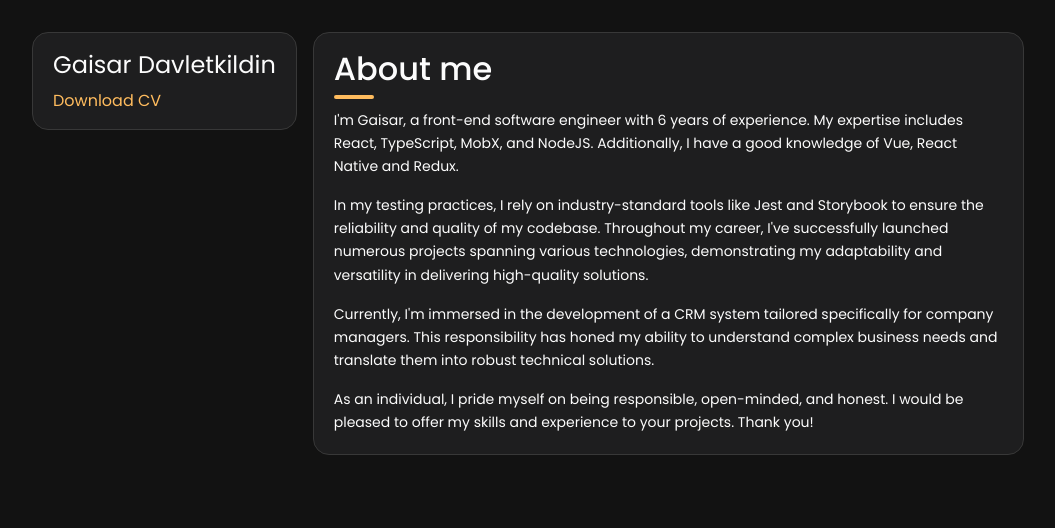
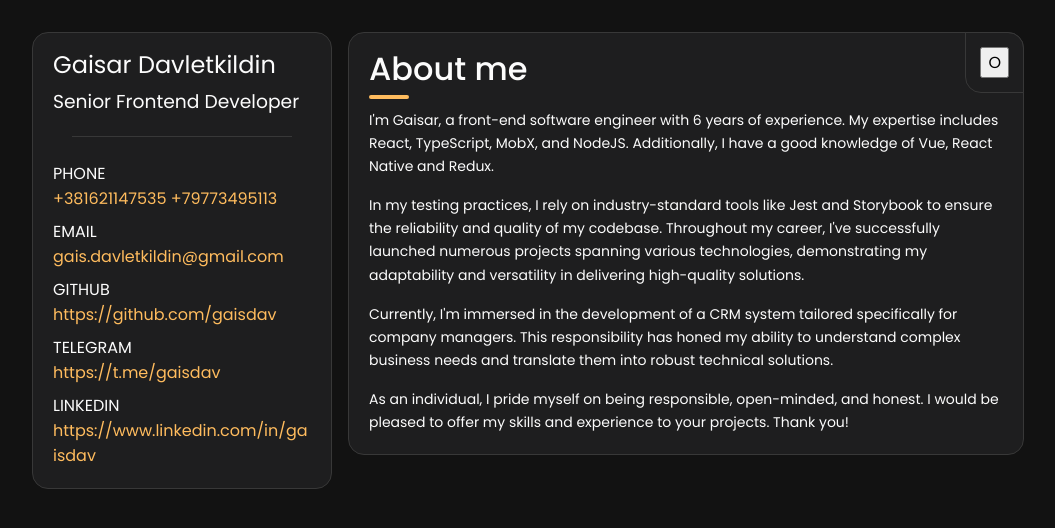
Before and after one commit to gaisdav/gaisdev, a SvelteKit app: page / in a window 1280 px wide. Shown: the top 528 px of the page, without its empty margins (112-1167 px from the left). Built offline with nearby package versions, Linux system fonts and the light colour scheme.

Commit message:
added contacts and theme colors

```diff
--- a/src/app.css
+++ b/src/app.css
@@ -9,13 +9,25 @@
 
 	--color-border: #383838;
 
-	--color-theme-1: #FFBC5E;
+	--color-theme-1: #ffbc5e;
 	--color-theme-2: #4075a6;
 
 	--color-text: #fcfcfc;
 
 	font-family: var(--font-body);
 	color: var(--color-text);
+}
+
+[data-theme='dark']:root {
+	--bg-main: #efefef;
+	--bg-content: #ffffff;
+
+	--color-border: #dadada;
+
+	--color-theme-1: #ffbc5e;
+	--color-theme-2: #4075a6;
+
+	--color-text: #000000;
 }
 
 body {
@@ -32,6 +44,10 @@ body {
 
 h1,
 h2,
+h3,
+h4,
+h5,
+h6,
 p {
 	font-weight: 400;
 	margin: 0;
@@ -62,8 +78,8 @@ button:focus:not(:focus-visible) {
 	outline: none;
 }
 
-@media (min-width: 720px) {
-	h1 {
-		font-size: 2.4rem;
-	}
+ul {
+	list-style: none;
+	padding: 0;
+	margin: 0;
 }
--- a/src/components/Section.svelte
+++ b/src/components/Section.svelte
@@ -5,6 +5,15 @@
 <main class="main">
 	<Card class="sidebar">
 		<h2 class="about-title">About me</h2>
+		<nav class="nav">
+			<Card>
+				<ul>
+					<li>
+						<button>O</button>
+					</li>
+				</ul>
+			</Card>
+		</nav>
 
 		<div class="divider"></div>
 
@@ -41,6 +50,7 @@
 	}
 
 	.main {
+		position: relative;
 		flex: 1;
 	}
 
@@ -57,4 +67,22 @@
 			margin-bottom: 0;
 		}
 	}
+
+	.nav {
+		position: absolute;
+		right: 0;
+		top: 0;
+
+		:global(.card) {
+			padding: 14px;
+			border-top-left-radius: 0;
+			border-bottom-right-radius: 0;
+		}
+	}
+
+	@media print {
+		.nav {
+			display: none;
+		}
+	}
 </style>
--- a/src/components/Sidebar.svelte
+++ b/src/components/Sidebar.svelte
@@ -1,12 +1,45 @@
 <script>
-	import CV from '$lib/pdfs/Gaisar Davletkildin (CV Frontend).pdf';
 	import Card from '$components/Card.svelte';
 </script>
 
 <aside class="aside">
 	<Card class="sidebar">
 		<h1 class="name">Gaisar Davletkildin</h1>
-		<a href={CV} download>Download CV</a>
+		<h3 class="position">Senior Frontend Developer</h3>
+		<div class="divider"></div>
+		<div class="contacts">
+			<div class="contact">
+				<div>PHONE</div>
+				<a class="contact-value" href="tel:+381621147535">+381621147535</a>
+				<a class="contact-value" href="tel:+79773495113">+79773495113</a>
+			</div>
+			<div class="contact">
+				<div>EMAIL</div>
+				<a class="contact-value" href="mailto:gais.davletkildin@gmail.com"
+					>gais.davletkildin@gmail.com</a
+				>
+			</div>
+			<div class="contact">
+				<div>GITHUB</div>
+				<a class="contact-value" target="_blank" href="https://github.com/gaisdav"
+					>https://github.com/gaisdav</a
+				>
+			</div>
+			<div class="contact">
+				<div>TELEGRAM</div>
+				<a class="contact-value" target="_blank" href="https://t.me/gaisdav">https://t.me/gaisdav</a
+				>
+			</div>
+			<div class="contact">
+				<div>LINKEDIN</div>
+				<a
+					class="contact-value"
+					target="_blank"
+					href="https://www.linkedin.com/in/gaisdav/?locale=en_US"
+					>https://www.linkedin.com/in/gaisdav</a
+				>
+			</div>
+		</div>
 	</Card>
 </aside>
 
@@ -14,9 +47,17 @@
 	.aside {
 		position: sticky;
 		top: 0;
+		max-width: 300px;
 
 		.name {
 			font-size: 24px;
+		}
+
+		.divider {
+			height: 1px;
+			width: 85%;
+			background: var(--color-border);
+			margin: 8px auto;
 		}
 
 		:global(.sidebar) {
@@ -24,5 +65,15 @@
 			flex-direction: column;
 			gap: 16px;
 		}
+
+		.contacts {
+			display: flex;
+			flex-direction: column;
+			gap: 8px;
+		}
+
+		.contact-value {
+			word-break: break-word;
+		}
 	}
 </style>
--- a/src/routes/+layout.svelte
+++ b/src/routes/+layout.svelte
@@ -16,5 +16,9 @@
 		margin: 0 auto;
 		box-sizing: border-box;
 		gap: 16px;
+
+		@media (max-width: 1024px) {
+			flex-direction: column;
+		}
 	}
 </style>
--- a/src/routes/+page.svelte
+++ b/src/routes/+page.svelte
@@ -2,7 +2,7 @@
 	import Sidebar from '$components/Sidebar.svelte';
 	import Section from '$components/Section.svelte';
 
-	const title = 'My CV!!!';
+	const title = 'Gaisar Davletkildin. CV.';
 </script>
 
 <svelte:head>
```
